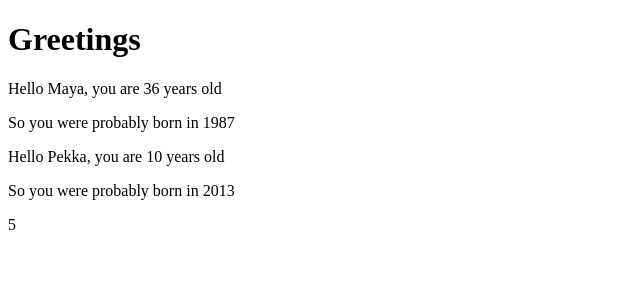
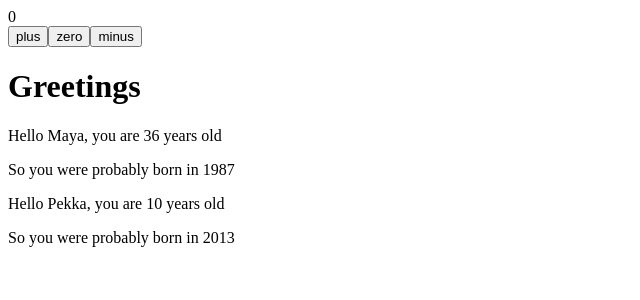
Before and after one commit to Edudude20/EetunFullStackKurssi, a React (Vite) app in the folder vite-testi/part1/: page / in a window 1280 px wide. Shown: the top 300 px of the page, without its empty margins (0-640 px from the left). Built offline with nearby package versions, Linux system fonts and the light colour scheme.

Commit message:
1c valmis!

```diff
--- a/vite-testi/part1/src/App.jsx
+++ b/vite-testi/part1/src/App.jsx
@@ -1,4 +1,4 @@
-import { useState } from "react";
+import { Component, useState } from "react";
 
 const Hello = ({ name, age }) => {
   //DESTRUKTUROINTI
@@ -9,6 +9,7 @@
   //console.log(name);
 
   const bornYear = () => new Date().getFullYear() - age;
+
   return (
     <>
       <p>
@@ -19,23 +20,55 @@
   );
 };
 
+const Display = ({ counter }) => {
+  return <div>{counter}</div>;
+};
+
+const Nappi = ({ handleClick, text}) => {
+  return <button onClick={handleClick}>
+    {text}
+    </button>;
+};
+
 const App = () => {
   const nimi = "Pekka";
   const ika = 10;
-  const [counter, setCounter] = useState(0);
+  const [counter, setCounter] = useState(0); //useState-hookin avulla luodaan sovellukselle laskurin tilan counter ja asettaa sen tilaksi 0
+  //funktio palauuttaa taulukon jossa on kaksi alkiota. Alkiot otetaan taulukon destrukturointisyntaksilla talteen muuttujiin counter ja setCounter
+  //Tilaa muuttavan funktion kutsuminen aiheuttaa komponentin uudelleenrenderöitymisen
+  console.log("rendering with counter value", counter);
 
+  /* TIMER COUNTER
   setTimeout(() => {
     setCounter(counter + 1);
   }, 1000);
+  console.log('rendering...', counter);
+  */
 
-  //console.log('rendering...', counter);
+  //Tapahtumankäsittelijät:
+  const increaseByOne = () => {
+    console.log("increasing value, value before:", counter);
+    setCounter(counter + 1);
+  };
+  const setToZero = () => {
+    console.log("resetting to zero, value before:", counter);
+    setCounter(0);
+  };
+  const decreaseByOne = () => {
+    console.log("decreasing value, value before:", counter);
+    setCounter(counter - 1);
+  };
 
   return (
     <>
+      <Display counter={counter} />
+      <Nappi handleClick={increaseByOne} text="plus" />
+      <Nappi handleClick={setToZero} text="zero" />
+      <Nappi handleClick={decreaseByOne} text="minus" />
+
       <h1>Greetings</h1>
       <Hello name="Maya" age={26 + 10} />
       <Hello name={nimi} age={ika} />
-      <div>{counter}</div>
     </>
   );
 };
```
Also changed, not shown: vite-testi/part1/src/main.jsx (+6 -3 lines).
